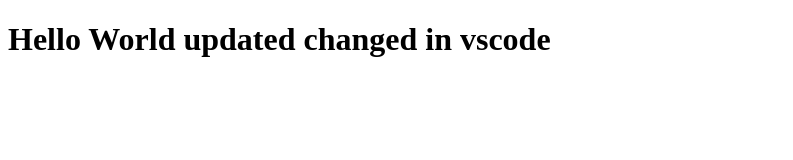
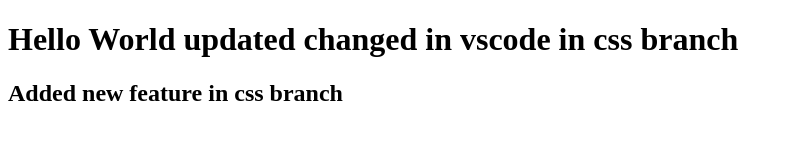
Before and after one commit to GhiasAli17/practice, a plain HTML site: page index.html in a window 1280 px wide. Shown: the whole page, without its empty margins (0-793 px from the left). Drawn offline with Linux system fonts and the light colour scheme.

Commit message:
added new feature

```diff
--- a/index.html
+++ b/index.html
@@ -7,6 +7,7 @@
     <title>Document</title>
 </head>
 <body>
-    <h1>Hello World updated changed in vscode</h1>
+    <h1>Hello World updated changed in vscode in css branch</h1>
+    <h2>Added new feature in css branch</h2>
 </body>
 </html>
```
